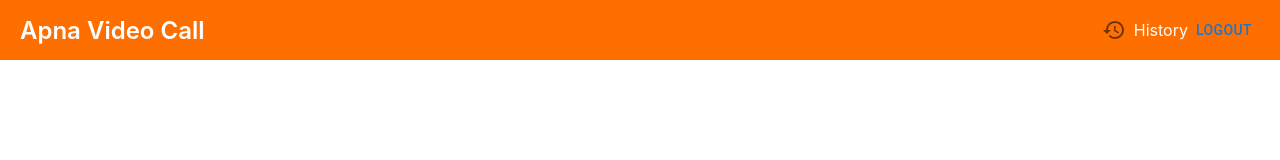
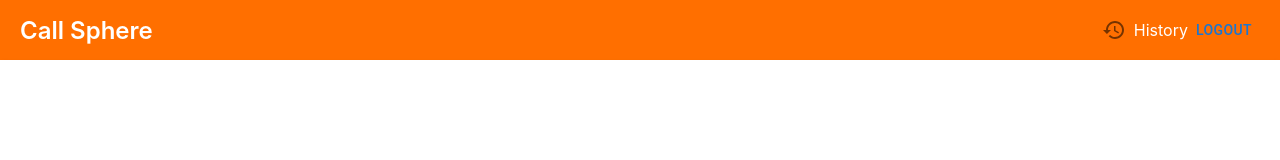
Before and after one commit to Raj-Kumar-Raj/ApnaVideoCall, a React (Vite) app in the folder fronted/: page /home in a window 1280 px wide. Shown: the top 160 px of the page. Built offline with nearby package versions, Linux system fonts and the light colour scheme; sample sign-in values are in the browser's storage.

Commit message:
Change title from 'Apna Video Call' to 'Call Sphere'

```diff
--- a/fronted/src/pages/home.jsx
+++ b/fronted/src/pages/home.jsx
@@ -26,7 +26,7 @@ function HomeComponent() {
 
                 <div style={{ display: "flex", alignItems: "center" }}>
 
-                    <h2>Apna Video Call</h2>
+                    <h2>Call Sphere</h2>
                 </div>
 
                 <div style={{ display: "flex", alignItems: "center" }}>
```
